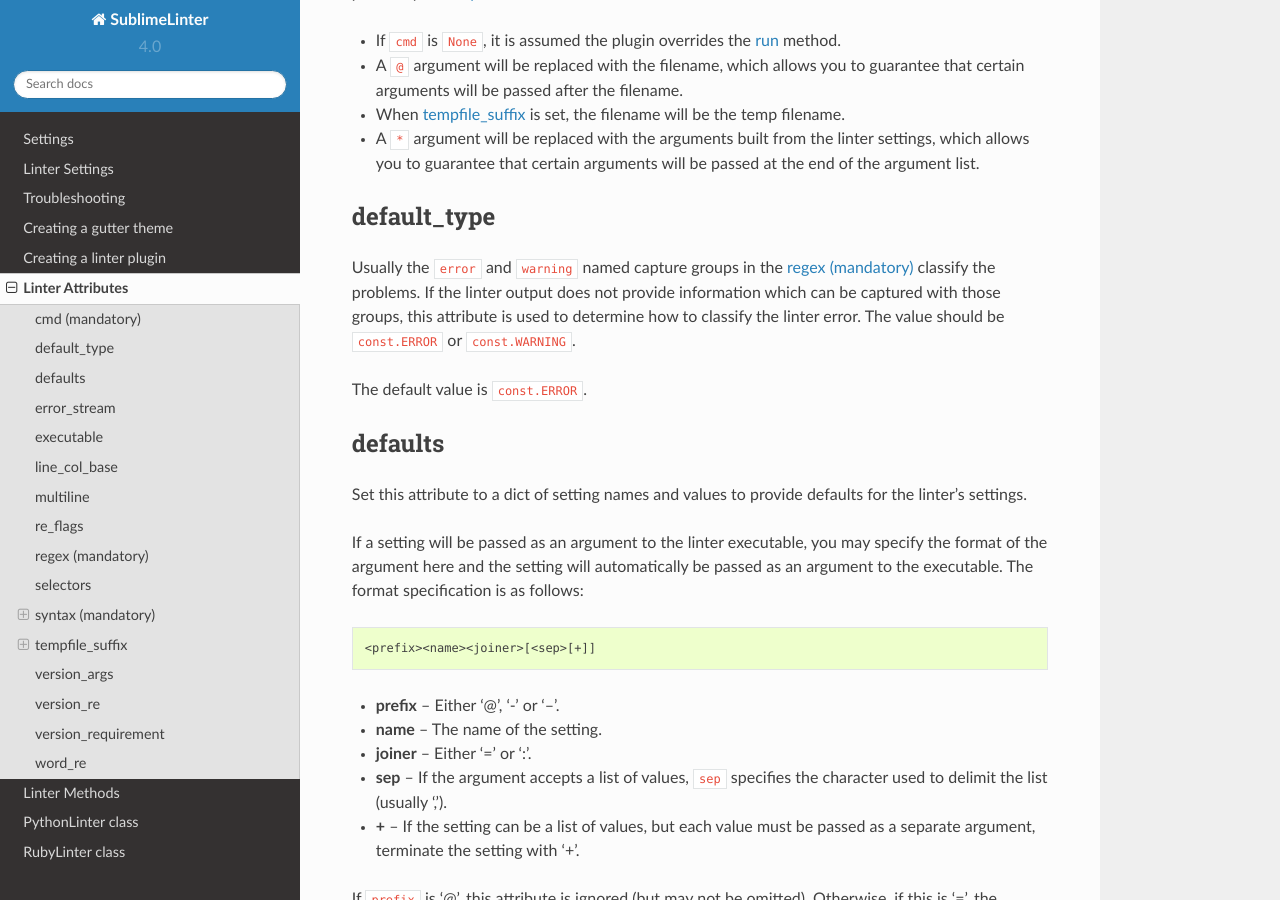
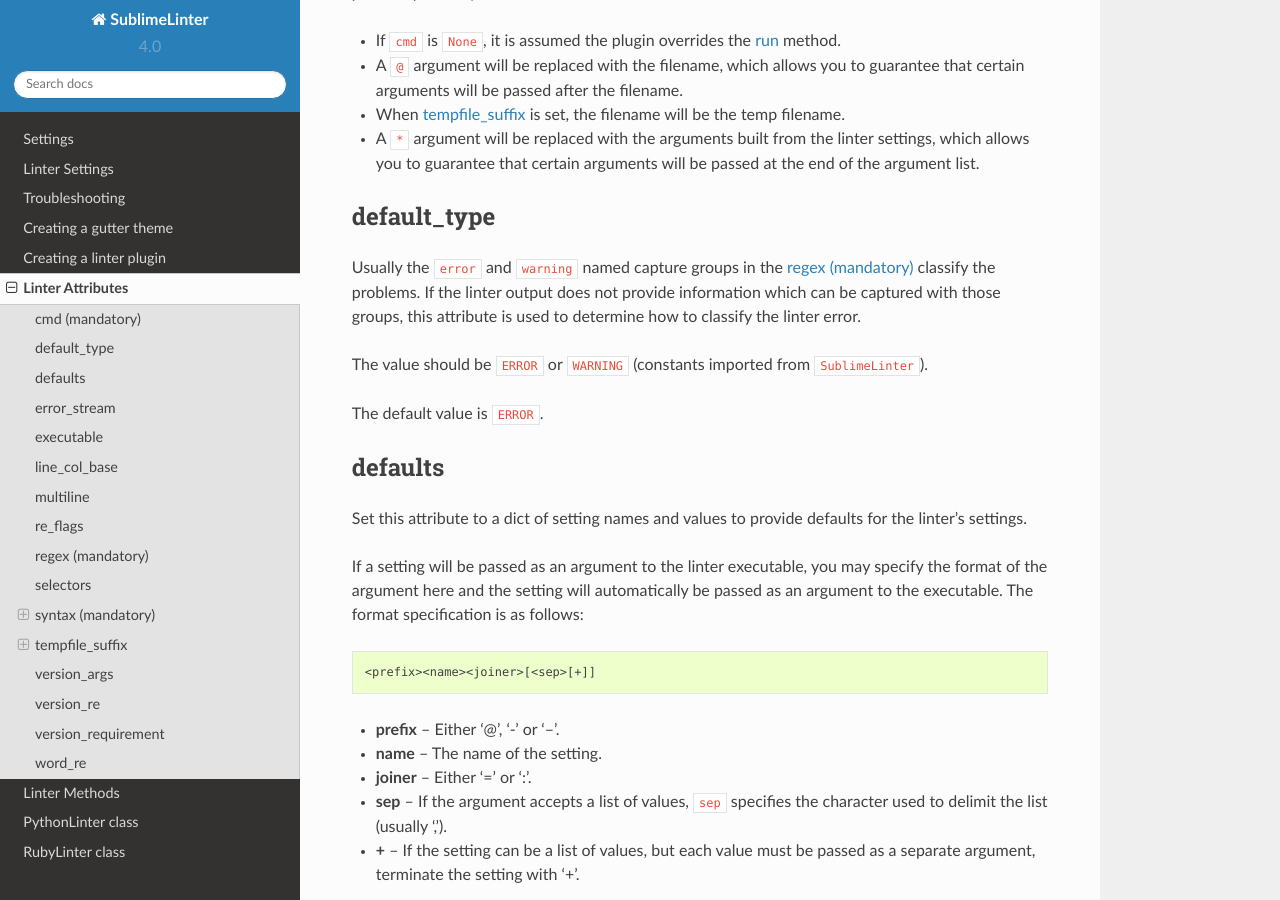
Before and after one commit to SublimeLinter/SublimeLinter, a Sphinx documentation site: the page built from docs/linter_attributes.rst, in a window 1280 px wide and 900 px high, scrolled down 476 px. Built offline with Sphinx 7.4.7 and the Read the Docs theme 2.0.0, drawn with Linux system fonts in a browser that asks for light colours.

Commit message:
document location of ERROR/WARNING

```diff
--- a/docs/linter_attributes.rst
+++ b/docs/linter_attributes.rst
@@ -36,9 +36,10 @@ Usually the ``error`` and ``warning`` named capture groups in the :ref:`regex`
 classify the problems.
 If the linter output does not provide information which can be captured with those groups,
 this attribute is used to determine how to classify the linter error.
-The value should be ``const.ERROR`` or ``const.WARNING``.
 
-The default value is ``const.ERROR``.
+The value should be ``ERROR`` or ``WARNING`` (constants imported from ``SublimeLinter``).
+
+The default value is ``ERROR``.
 
 
 .. _defaults:
```
